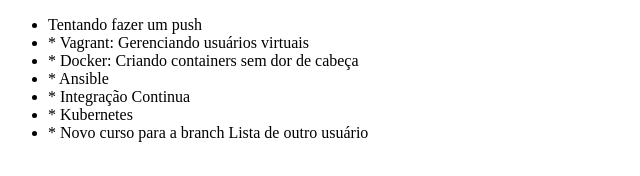
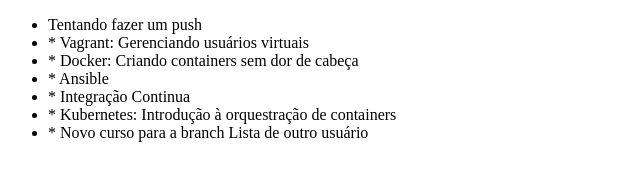
Before and after one commit to gabssouto/aprendendogit, a plain HTML site: page index.html in a window 1280 px wide. Shown: the whole page, without its empty margins (0-640 px from the left). Drawn offline with Linux system fonts and the light colour scheme.

Commit message:
Alteração curso Kubernetes

```diff
--- a/index.html
+++ b/index.html
@@ -12,7 +12,7 @@
         <li>* Docker: Criando containers sem dor de cabeça</li>
         <li>* Ansible</li>
         <li>* Integração Continua</li>
-		<li>* Kubernetes</li>
+		<li>* Kubernetes: Introdução à orquestração de containers</li>
 		<li>* Novo curso para a branch Lista de outro usuário</li>
     </ul>
 </body>
```
